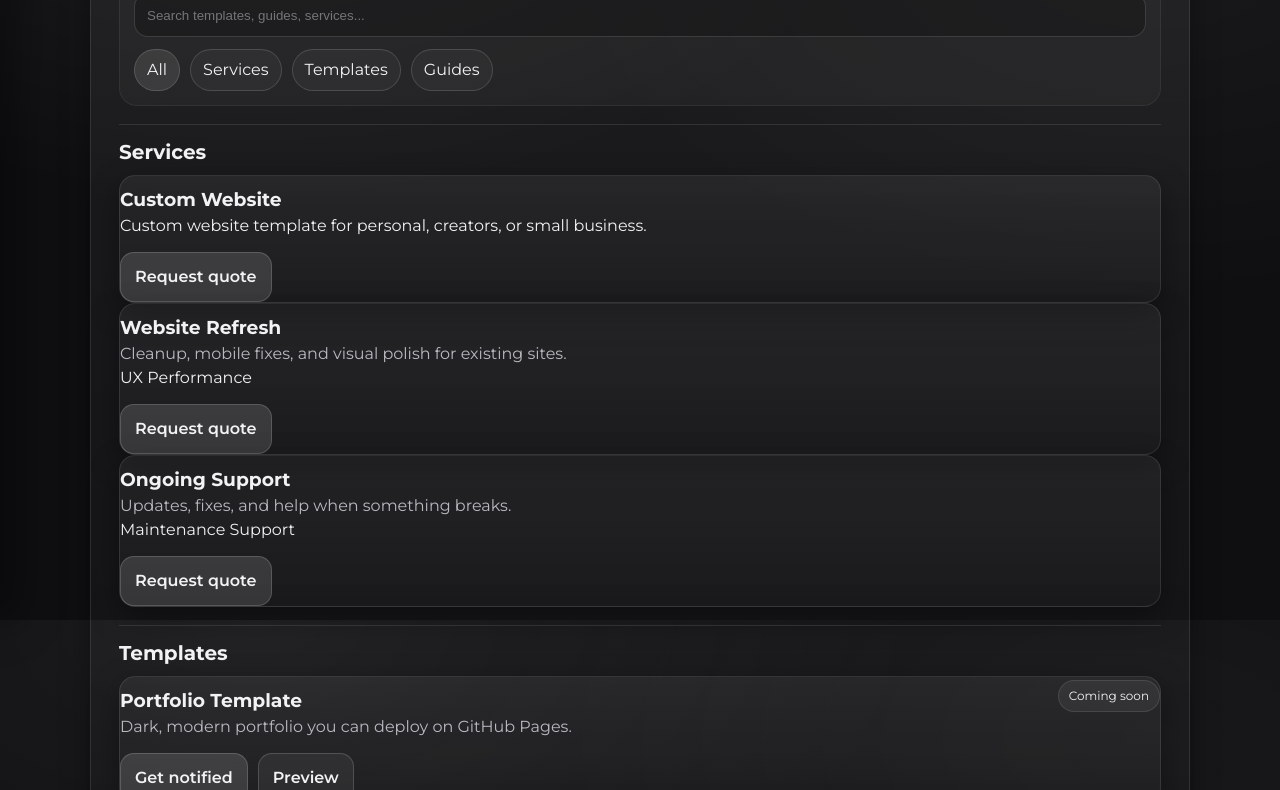
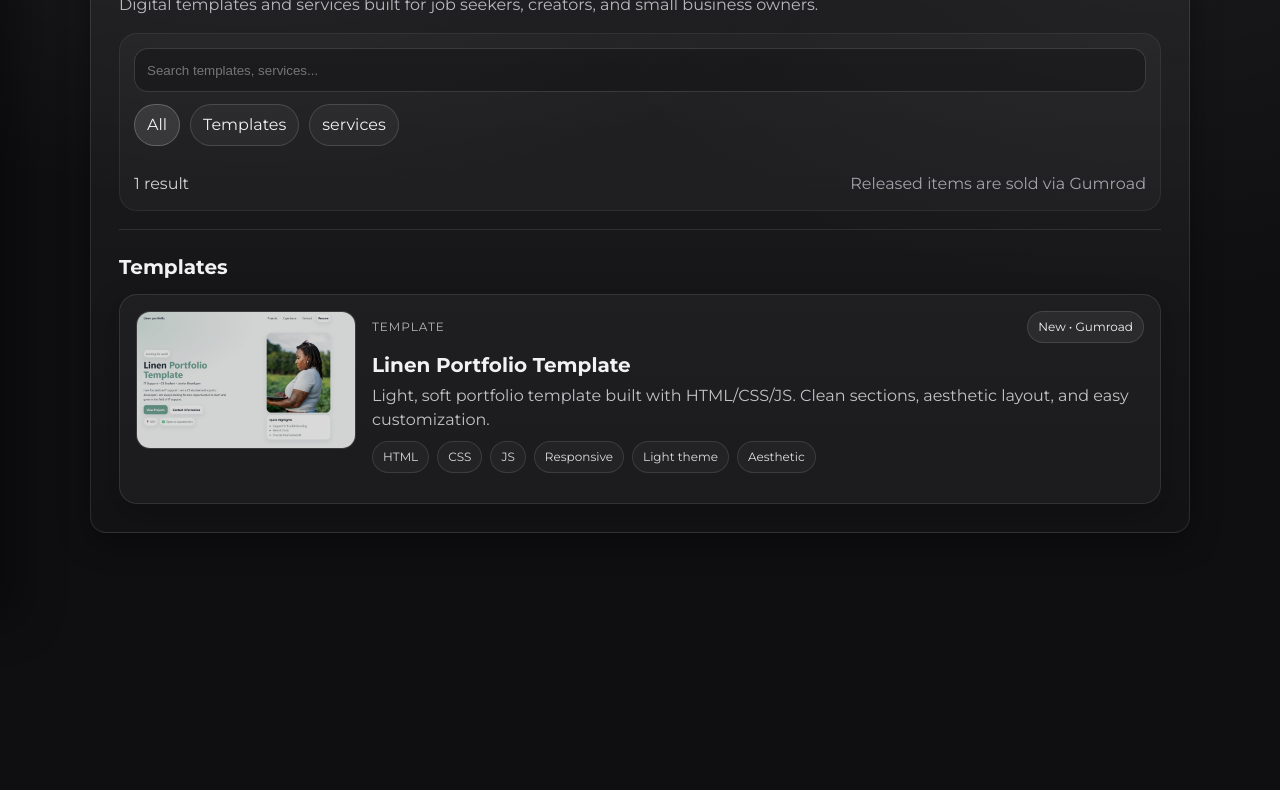
Before and after one commit to TylessiaW/Portfolio, a plain HTML site: page store.html in a window 1280 px wide. Shown: the part 180-970 px from the top of the page. After the commit the page ends 800 px from the top, so only its background shows below. Drawn offline with Linux system fonts and the light colour scheme.

Commit message:
Add files via upload

```diff
--- a/assets/css/styles.css
+++ b/assets/css/styles.css
@@ -689,3 +689,90 @@ small {
   height: 44px;
   border-radius: 14px;
 }
+/* Better section spacing */
+.h2 { margin: 22px 0 12px; }
+.grid.grid-3 { gap: 16px; }
+
+/* Product card */
+.product{
+  display:grid;
+  grid-template-columns: 220px 1fr;
+  gap: 16px;
+  padding: 16px;
+  border-radius: 18px;
+  border: 1px solid rgba(255,255,255,.10);
+  background: rgba(255,255,255,.035);
+  box-shadow: 0 10px 30px rgba(0,0,0,.25);
+}
+
+@media (max-width: 780px){
+  .product{ grid-template-columns: 1fr; }
+}
+
+.product__media{ text-decoration:none; color: inherit; }
+.product__thumb{
+  border-radius: 14px;
+  aspect-ratio: 16 / 10;
+  background: rgba(255,255,255,.06);
+  border: 1px solid rgba(255,255,255,.10);
+  display:grid;
+  place-items:center;
+  font-size: 13px;
+  opacity: .85;
+}
+
+.product__top{
+  display:flex;
+  align-items:center;
+  justify-content:space-between;
+  gap: 12px;
+}
+
+.product__type{
+  font-size: 12px;
+  letter-spacing: .08em;
+  text-transform: uppercase;
+  opacity: .7;
+}
+
+.product__badge{
+  font-size: 12px;
+  padding: 6px 10px;
+  border-radius: 999px;
+  background: rgba(255,255,255,.06);
+  border: 1px solid rgba(255,255,255,.12);
+}
+
+.product__title{ margin: 10px 0 6px; font-size: 20px; }
+.product__desc{ margin: 0 0 10px; opacity: .78; line-height: 1.45; }
+
+.product__tags{
+  display:flex;
+  flex-wrap:wrap;
+  gap: 8px;
+  margin-bottom: 14px;
+}
+
+.tag{
+  font-size: 12px;
+  padding: 6px 10px;
+  border-radius: 999px;
+  border: 1px solid rgba(255,255,255,.12);
+  background: rgba(255,255,255,.04);
+  opacity: .9;
+}
+
+.product__actions{
+  display:flex;
+  gap: 10px;
+  flex-wrap: wrap;
+}
+
+/* Make your buttons feel less chunky */
+.btn{ padding: 10px 14px; border-radius: 12px; }
+
+.product__note{
+  margin-top: 8px;
+  font-size: 13px;
+  opacity: .65;
+}
--- a/assets/js/site.js
+++ b/assets/js/site.js
@@ -1,27 +1,13 @@
-/* ==========================================================
-   site.js — Global behavior (slide navigation)
-
-   This file is used on every page.
-   - Builds the shared slide-out nav inside #site-nav
-   - Handles open/close for the menu button + overlay
-   - Runs the nav typewriter safely on every page
-
-   Note: Page-specific behavior (ex: homepage typing) should
-   live in separate files (ex: assets/js/home.js).
-   ========================================================== */
-
 (() => {
-  // Update these links in one place.
   const navItems = [
     { href: 'index.html', label: 'Home' },
     { href: 'about.html', label: 'About' },
     { href: 'resume.html', label: 'Resume & Skills' },
     { href: 'projects.html', label: 'Projects' },
-    { href: 'services.html', label: 'Services' },
+    { href: 'store.html', label: 'Store' },
     { href: 'contact.html', label: 'Contact' },
   ];
 
-  // Nav typewriter phrases (global)
   const navPhrases = [
     "IT Support Specialist",
     "Technical Support Technician",
@@ -30,8 +16,7 @@
   ];
 
   function currentPage() {
-    const file = (location.pathname.split('/').pop() || 'index.html').toLowerCase();
-    return file;
+    return (location.pathname.split('/').pop() || 'index.html').toLowerCase();
   }
 
   function buildNav() {
@@ -45,7 +30,6 @@
         <img class="nav-avatar" src="assets/img/profile.jpeg" alt="Profile photo" />
         <div class="nav-name">Tylessia Willis</div>
 
-        <!-- Typewriter target -->
         <div class="tagline-box">
           <span id="nav-typewriter"></span>
           <span class="nav-cursor" aria-hidden="true">|</span>
@@ -53,12 +37,10 @@
       </div>
 
       <ul class="nav-links">
-        ${navItems
-          .map(({ href, label }) => {
-            const isActive = current === href.toLowerCase();
-            return `<li><a class="nav-link${isActive ? ' active' : ''}" href="${href}">${label}</a></li>`;
-          })
-          .join('')}
+        ${navItems.map(({ href, label }) => {
+          const isActive = current === href.toLowerCase();
+          return `<li><a class="nav-link${isActive ? ' active' : ''}" href="${href}">${label}</a></li>`;
+        }).join('')}
       </ul>
     `;
   }
@@ -67,40 +49,30 @@
     const el = document.getElementById("nav-typewriter");
     if (!el) return;
 
-    const phrases = navPhrases;
-    let i = 0;
-    let j = 0;
-    let deleting = false;
-
-    const typeSpeed = 70;
-    const deleteSpeed = 40;
-    const pauseTime = 900;
+    let i = 0, j = 0, deleting = false;
+    const typeSpeed = 70, deleteSpeed = 40, pauseTime = 900;
 
     function tick() {
-      const current = phrases[i];
+      const current = navPhrases[i];
 
       if (!deleting) {
         el.textContent = current.slice(0, j + 1);
         j++;
-
         if (j === current.length) {
           deleting = true;
           setTimeout(tick, pauseTime);
           return;
         }
-
         setTimeout(tick, typeSpeed);
       } else {
         el.textContent = current.slice(0, j - 1);
         j--;
-
         if (j === 0) {
           deleting = false;
-          i = (i + 1) % phrases.length;
+          i = (i + 1) % navPhrases.length;
           setTimeout(tick, 250);
           return;
         }
-
         setTimeout(tick, deleteSpeed);
       }
     }
@@ -133,16 +105,23 @@
       if (e.key === 'Escape') setOpen(false);
     });
 
-    // Close nav after clicking a link (nice on mobile)
+    // ✅ Close nav + force navigation (fixes “link doesn’t open” issues)
     nav.addEventListener('click', (e) => {
       const a = e.target.closest('a');
-      if (a) setOpen(false);
+      if (!a) return;
+
+      const href = a.getAttribute('href');
+      if (!href || href.startsWith('#')) return;
+
+      e.preventDefault();
+      setOpen(false);
+      window.location.href = href;
     });
   }
 
   document.addEventListener('DOMContentLoaded', () => {
     buildNav();
     wireNav();
-    startNavTypewriter(); // ✅ run after nav is built
+    startNavTypewriter();
   });
 })();
--- a/store.html
+++ b/store.html
@@ -4,7 +4,7 @@
   <meta charset="UTF-8" />
   <meta name="viewport" content="width=device-width, initial-scale=1.0" />
   <title>Store | Tylessia Willis</title>
-  <meta name="description" content="Services and digital templates by Tylessia Willis." />
+  <meta name="description" content="Digital templates and downloads by Tylessia Willis." />
 
   <link rel="preconnect" href="https://fonts.googleapis.com" />
   <link rel="preconnect" href="https://fonts.gstatic.com" crossorigin />
@@ -12,21 +12,128 @@
 
   <link rel="stylesheet" href="assets/css/styles.css" />
 
-  <!-- Small safety styles (only for the new store controls + badges) -->
+  <!-- Store-only polish (no global CSS edits needed) -->
   <style>
     .store-controls{display:grid;gap:12px;margin-top:16px}
     .store-search{width:100%}
     .store-filters{display:flex;flex-wrap:wrap;gap:10px}
-    .pill-btn{border:1px solid rgba(255,255,255,.14);background:rgba(255,255,255,.04);color:inherit;padding:8px 12px;border-radius:999px;cursor:pointer;font:inherit}
-    .pill-btn.is-active{background:rgba(255,255,255,.10)}
-    .store-badge{font-size:12px;padding:6px 10px;border-radius:999px;background:rgba(255,255,255,.06);border:1px solid rgba(255,255,255,.10)}
-    .card-top{display:flex;align-items:center;justify-content:space-between;gap:12px}
-    .store-actions{display:flex;gap:10px;flex-wrap:wrap;margin-top:14px}
+    .pill-btn{
+      border:1px solid rgba(255,255,255,.14);
+      background:rgba(255,255,255,.04);
+      color:inherit;
+      padding:8px 12px;
+      border-radius:999px;
+      cursor:pointer;
+      font:inherit
+    }
+    .pill-btn.is-active{background:rgba(255,255,255,.10);border-color:rgba(255,255,255,.22)}
     .is-hidden{display:none!important}
+
+    /* Section spacing */
+    .store-section{margin-top:22px}
+    .store-section .h2{margin:0 0 12px}
+
+    /* Product catalog card */
+    .catalog{display:grid;gap:14px}
+    .product{
+      display:grid;
+      grid-template-columns: 220px 1fr;
+      gap: 16px;
+      padding: 16px;
+      border-radius: 18px;
+      border: 1px solid rgba(255,255,255,.10);
+      background: rgba(255,255,255,.035);
+      box-shadow: 0 10px 30px rgba(0,0,0,.25);
+    }
+    @media (max-width: 780px){
+      .product{grid-template-columns:1fr}
+    }
+
+    .product__media{
+      text-decoration:none;
+      color:inherit;
+    }
+    .product__thumb{
+      border-radius: 14px;
+      aspect-ratio: 16 / 10;
+      background: rgba(255,255,255,.06);
+      border: 1px solid rgba(255,255,255,.10);
+      display:grid;
+      place-items:center;
+      font-size: 13px;
+      opacity: .88;
+      overflow:hidden;
+    }
+    .product__thumb img{
+      width:100%;
+      height:100%;
+      object-fit:cover;
+      display:block;
+      opacity:.95;
+    }
+
+    .product__top{
+      display:flex;
+      align-items:center;
+      justify-content:space-between;
+      gap: 12px;
+    }
+    .product__type{
+      font-size: 12px;
+      letter-spacing: .08em;
+      text-transform: uppercase;
+      opacity: .72;
+    }
+    .product__badge{
+      font-size: 12px;
+      padding: 6px 10px;
+      border-radius: 999px;
+      background: rgba(255,255,255,.06);
+      border: 1px solid rgba(255,255,255,.12);
+      white-space:nowrap;
+    }
+
+    .product__title{margin:10px 0 6px;font-size:20px;line-height:1.25}
+    .product__desc{margin:0 0 10px;opacity:.78;line-height:1.45}
+
+    .product__tags{
+      display:flex;
+      flex-wrap:wrap;
+      gap:8px;
+      margin-bottom:14px;
+    }
+    .tag{
+      font-size: 12px;
+      padding: 6px 10px;
+      border-radius: 999px;
+      border: 1px solid rgba(255,255,255,.12);
+      background: rgba(255,255,255,.04);
+      opacity:.9;
+    }
+
+    .product__actions{display:flex;gap:10px;flex-wrap:wrap}
+    .btn{padding:10px 14px;border-radius:12px}
+
+    .product__note{
+      margin-top: 8px;
+      font-size: 13px;
+      opacity: .65;
+    }
+
+    .results-meta{
+      display:flex;
+      justify-content:space-between;
+      gap:12px;
+      margin-top: 14px;
+      opacity: .85;
+      flex-wrap:wrap;
+    }
+
+    .sr-only{position:absolute;left:-9999px}
   </style>
 </head>
+
 <body>
-
   <!-- Nav -->
   <button id="menu-toggle" class="menu-toggle" aria-label="Open navigation" aria-expanded="false" type="button">
     <span class="bars" aria-hidden="true">
@@ -40,152 +147,125 @@
 
   <main class="page">
     <div class="container">
-
       <section class="card card-pad">
-        <h1 class="h1">Digital products & services</h1>
+        <h1 class="h1">Store Catalog</h1>
         <p class="muted" style="margin-top:10px">
-          Templates built for job seekers, creator, and small business owners.</p>
+          Digital templates and services built for job seekers, creators, and small business owners.
+        </p>
 
         <!-- Search + Filters -->
         <div class="store-controls">
+          <label class="sr-only" for="storeSearch">Search store items</label>
           <input
             id="storeSearch"
             class="input store-search"
             type="search"
-            placeholder="Search templates, guides, services..."
+            placeholder="Search templates, services..."
             aria-label="Search store items"
           />
 
           <div class="store-filters" role="tablist" aria-label="Store filters">
             <button class="pill-btn is-active" data-filter="all" type="button">All</button>
-            <button class="pill-btn" data-filter="services" type="button">Services</button>
             <button class="pill-btn" data-filter="templates" type="button">Templates</button>
-            <button class="pill-btn" data-filter="guides" type="button">Guides</button>
+            <button class="pill-btn" data-filter="guides" type="button">services</button>
+          </div>
+
+          <div class="results-meta">
+            <span id="resultCount">0 results</span>
+            <span class="muted">Released items are sold via Gumroad</span>
           </div>
         </div>
 
         <div class="divider" style="margin-top:18px"></div>
 
-        <!-- SERVICES -->
-        <h2 class="h2">Services</h2>
+        <!-- Templates -->
+        <div class="store-section">
+          <h2 class="h2">Templates</h2>
 
-        <div class="grid grid-3">
-          <div class="card store-item" data-type="services" data-title="Portfolio Website">
-            <div class="card-top">
-              <span class="pill"></span>
-            </div>
-
-            <h3 style="margin-top:10px">Custom Website</h3>
-            <div class="pill-row">
-              <span class="pill">Custom website template for personal, creators, or small business.</span>
-            </div>
-
-            <div class="store-actions">
-              <a class="btn primary" href="contact.html">Request quote</a>
+          <div class="catalog">
+            <!-- Linen -->
+            <article class="product store-item" data-type="templates" data-title="Linen Portfolio Template">
+              <!-- No preview link: thumbnail is just visual -->
+              <div class="product__media" aria-hidden="true">
+                <div class="product__thumb">
+                  <img
+                    src="StoreCatalog Thumbnails/Linen/Linen Portfolio Thumbnail.jpg"
+                    alt="Linen Portfolio Template preview"
+                  />
                 </div>
               </div>
 
-          <div class="card store-item" data-type="services" data-title="Website Refresh">
+              <div class="product__content">
+                <div class="product__top">
+                  <span class="product__type">Template</span>
+                  <span class="product__badge">New • Gumroad</span>
+                </div>
 
-
-            <h3 style="margin-top:10px">Website Refresh</h3>
-            <p class="muted">
-              Cleanup, mobile fixes, and visual polish for existing sites.
+                <h3 class="product__title">Linen Portfolio Template</h3>
+                <p class="product__desc">
+                  Light, soft portfolio template built with HTML/CSS/JS. Clean sections,
+                 aesthetic layout, and easy customization.
                 </p>
 
-            <div class="pill-row">
-              <span class="pill">UX</span>
-              <span class="pill">Performance</span>
+                <div class="product__tags">
+                  <span class="tag">HTML</span>
+                  <span class="tag">CSS</span>
+                  <span class="tag">JS</span>
+                  <span class="tag">Responsive</span>
+                  <span class="tag">Light theme</span>
+                  <span class="tag">Aesthetic</span>
                 </div>
+<script>
+(() => {
+  const search = document.getElementById("storeSearch");
+  const count = document.getElementById("resultCount");
+  const filterBtns = Array.from(document.querySelectorAll(".pill-btn"));
+  const items = Array.from(document.querySelectorAll(".store-item"));
 
-            <div class="store-actions">
-              <a class="btn primary" href="contact.html">Request quote</a>
-            </div>
-          </div>
-
-          <div class="card store-item" data-type="services" data-title="Ongoing Support">
-            <div class="card-top">
-            </div>
-
-            <h3 style="margin-top:10px">Ongoing Support</h3>
-            <p class="muted">
-              Updates, fixes, and help when something breaks.
-            </p>
-
-            <div class="pill-row">
-              <span class="pill">Maintenance</span>
-              <span class="pill">Support</span>
-            </div>
-
-            <div class="store-actions">
-              <a class="btn primary" href="contact.html">Request quote</a>
-            </div>
-          </div>
-        </div>
-
-        <div class="divider" style="margin-top:18px"></div>
-
-        <!-- TEMPLATES -->
-        <h2 class="h2">Templates</h2>
-
-        <div class="grid grid-3">
-          <div class="card store-item" data-type="templates" data-title="Minimal Portfolio Template">
-            <div class="card-top">
-              <span class="pill"><h3 style="margin-top:10px">Portfolio Template</h3></span>
-              <span class="store-badge">Coming soon</span>
-            </div>
-            <p class="muted">
-              Dark, modern portfolio you can deploy on GitHub Pages.
-            </p>
-
-            <div class="store-actions">
-              <a class="btn primary" href="contact.html">Get notified</a>
-              <a class="btn" href="projects.html">Preview</a>
-            </div>
-          </div>
-        </div>
-      </section>
-    </div>
-  </main>
-
-  <script src="assets/js/site.js" defer></script>
-
-  <!-- Store search + filters -->
-  <script>
-    document.addEventListener("DOMContentLoaded", () => {
-      const search = document.getElementById("storeSearch");
-      const items = Array.from(document.querySelectorAll(".store-item"));
-      const filterBtns = Array.from(document.querySelectorAll(".pill-btn"));
+  // If these log 0, your IDs/classes don't match your HTML
+  console.log("storeSearch:", !!search);
+  console.log("resultCount:", !!count);
+  console.log("pill-btn count:", filterBtns.length);
+  console.log("store-item count:", items.length);
 
   let active = "all";
 
   function apply() {
     const q = (search?.value || "").trim().toLowerCase();
+    let visible = 0;
 
-        items.forEach(el => {
-          const type = el.getAttribute("data-type") || "";
+    items.forEach((el) => {
+      const type = (el.getAttribute("data-type") || "").toLowerCase();
       const title = (el.getAttribute("data-title") || "").toLowerCase();
       const text = (el.textContent || "").toLowerCase();
 
       const okType = (active === "all") || (type === active);
       const okSearch = !q || title.includes(q) || text.includes(q);
 
-          el.classList.toggle("is-hidden", !(okType && okSearch));
+      const show = okType && okSearch;
+      el.classList.toggle("is-hidden", !show);
+      if (show) visible++;
     });
+
+    if (count) count.textContent = `${visible} result${visible === 1 ? "" : "s"}`;
   }
 
-      filterBtns.forEach(btn => {
+  // Pills
+  filterBtns.forEach((btn) => {
     btn.addEventListener("click", () => {
-          filterBtns.forEach(b => b.classList.remove("is-active"));
+      filterBtns.forEach((b) => b.classList.remove("is-active"));
       btn.classList.add("is-active");
-          active = btn.getAttribute("data-filter") || "all";
+      active = (btn.getAttribute("data-filter") || "all").toLowerCase();
       apply();
     });
   });
 
-      search?.addEventListener("input", apply);
+  // Search
+  if (search) search.addEventListener("input", apply);
+
+  // Run once immediately (NO DOMContentLoaded dependency)
   apply();
-    });
+})();
 </script>
-</body>
-</html>
+
+<script src="assets/js/site.js" defer></script>
```
Also changed, not shown: projects.html (+34 -64 lines), StoreCatalog Thumbnails/Linen/Linen Portfolio Thumbnail.jpg (added). Lines whose indentation alone changed are shown as unchanged.
